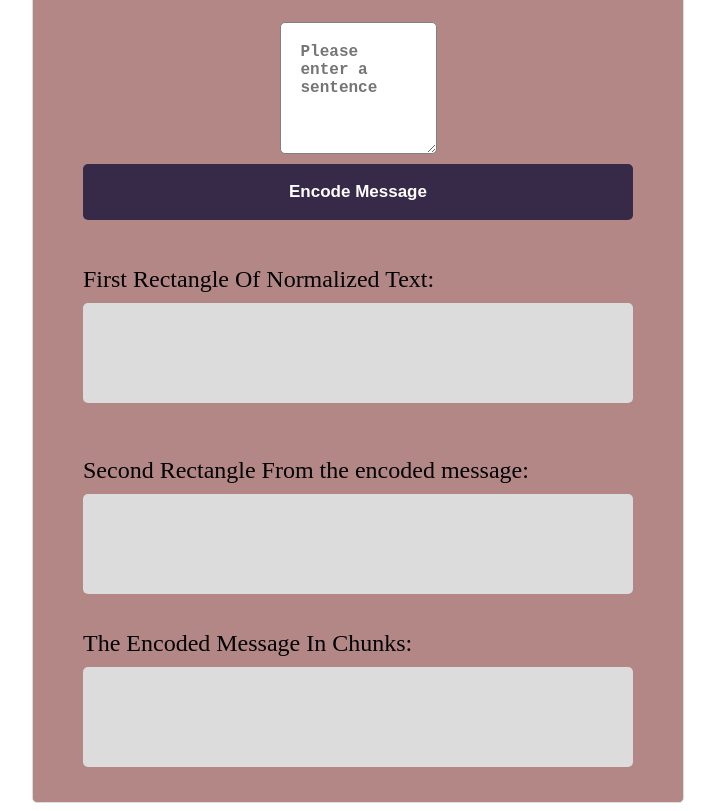
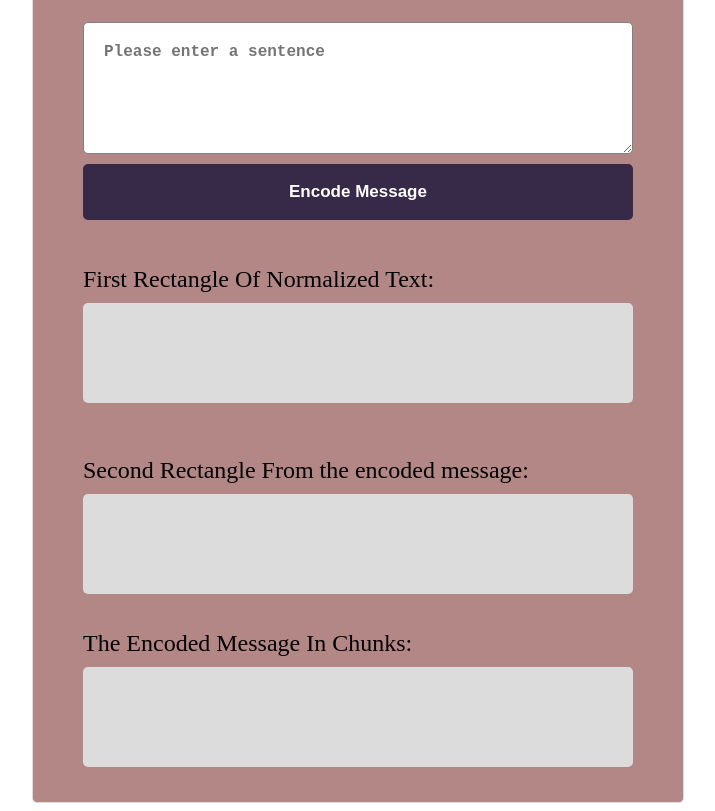
Before and after one commit to kngcl/secretmessage, a plain HTML site: page index.html in a window 1280 px wide. Shown: the part 85-896 px from the top of the page, without its empty margins (282-997 px from the left). Drawn offline with Linux system fonts and the light colour scheme.

Commit message:
add Text Area length

```diff
--- a/index.html
+++ b/index.html
@@ -15,7 +15,7 @@
           name=""
           class="input"
           id="yes"
-          cols="10"
+          cols="50"
           placeholder="Please enter a sentence"
           rows="5"
         ></textarea>
```
